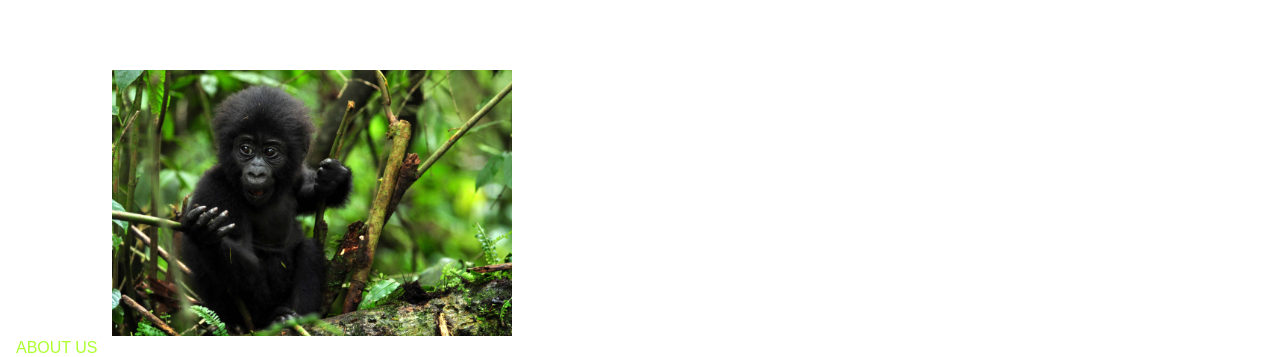
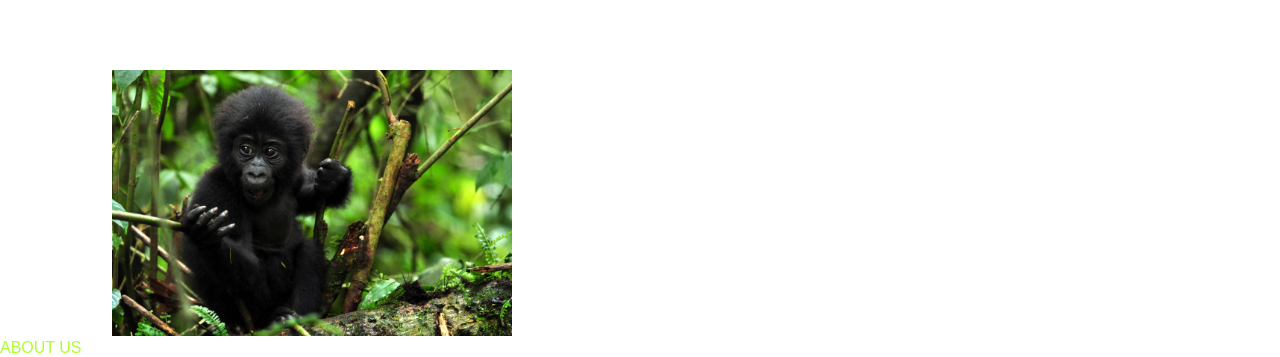
Before and after one commit to SIGYE/Keshikeza, a React (Create React App) app: page / in a window 1280 px wide. Shown: the part 490-847 px from the top of the page. Built offline with nearby package versions, Linux system fonts and the light colour scheme.

Commit message:
about-us styling

```diff
--- a/src/components/About/About.css
+++ b/src/components/About/About.css
@@ -1,14 +1,21 @@
+
+
 .image-container img{
     width: 400px;
     height: auto;
     flex-direction: column;
     margin-top: 30rem;
     margin-left: 7rem;
+    flex: 1;
+}
+.texts {
+    justify-content: flex-end;
+    align-items: center;
+    flex: 1;
 }
 .texts h1{
+
     color: greenyellow;
-    font-family: sans-serif;
-    display: flex;
-    justify-content: flex-end;
-    margin-left: 1rem;
+    flex: 1;
+
 }
--- a/src/components/About/About.jsx
+++ b/src/components/About/About.jsx
@@ -6,11 +6,13 @@ import './About.css'
 const About = () => {
   return (
     <>
+    <div className="container">
     <div className='image-container'>
         <img src={gorilla} alt="" />
     </div>
     <div className="texts">
       <h1>ABOUT US</h1>
+    </div>
     </div>
     </>
 
```
